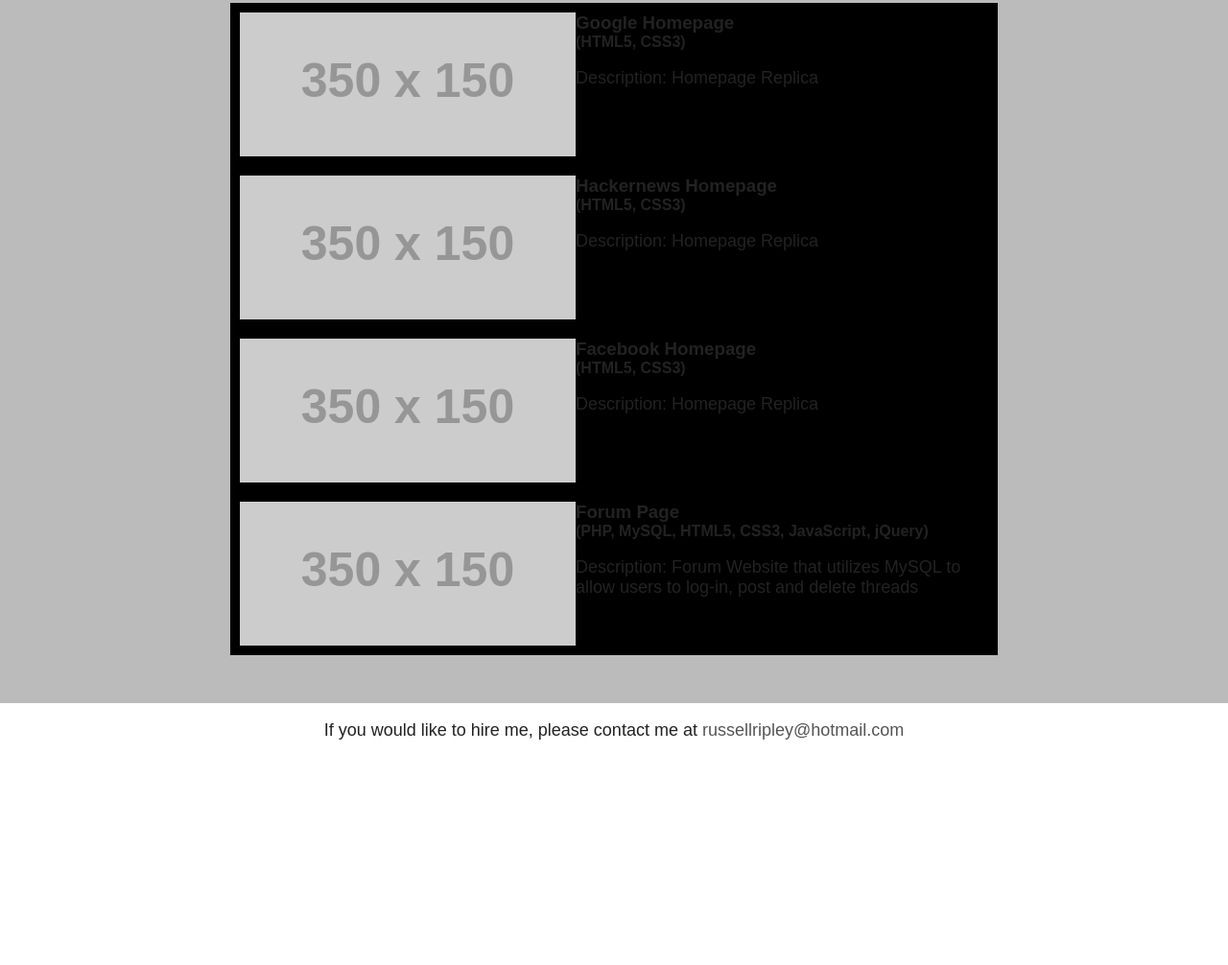
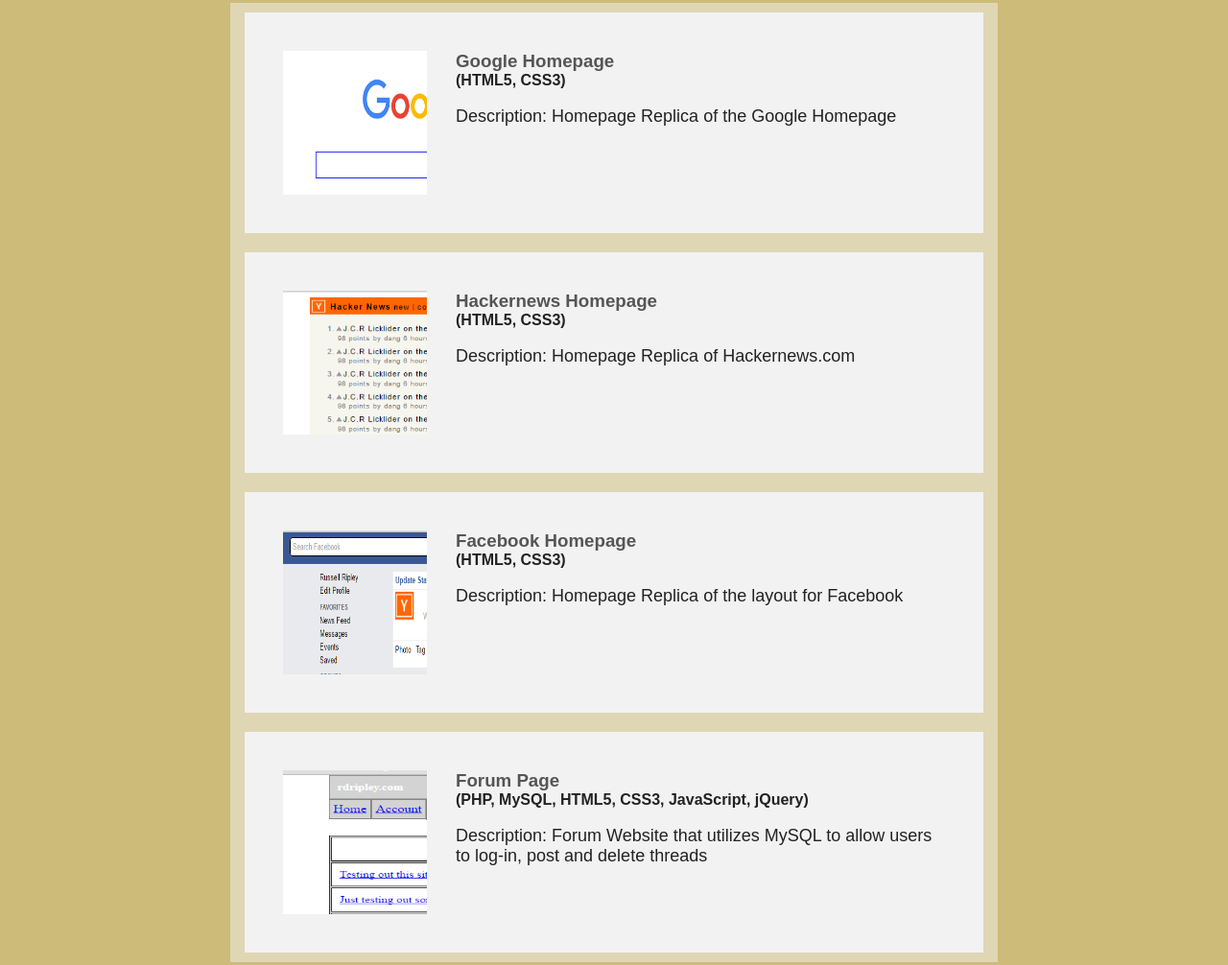
Before and after one commit to DrDoomsday/rdripley.com, a plain HTML site: page index.html in a window 1280 px wide. Shown: the part 845-1851 px from the top of the page at 96% size. Before the commit the page ends 1635 px from the top, so only its background shows below. Drawn offline with Linux system fonts and the light colour scheme; placeholder pictures from the web are drawn by us.

Commit message:
sync changes on server with local directory

```diff
--- a/index.html
+++ b/index.html
@@ -9,9 +9,9 @@
 			<h2>Full-Stack Web Developer living in Phoenix, Arizona</h2>
 			<h3>Striving to write high quality code that adapts to change</h3>
 			<nav>
-				<a href="#">LinkedIn</a>
-				<a href="#">Github</a>
-				<a href="#">Projects</a>
+				<a href="https://www.linkedin.com/in/russ-ripley-7718bb10b">LinkedIn</a>
+				<a href="https://github.com/DrDoomsday">Github</a>
+				<a href="#projects">Projects</a>
 				<a href="#">Email</a>
 			</nav>
 		</section>
@@ -23,29 +23,37 @@
 		<article>
 			<p>If you would like to hire me, please contact me at <a href="mailto:russellripley@hotmail.com">russellripley@hotmail.com</a></p>
 		</article>
-		<section id="projects">
+		<section id="projects"> <A NAME="#projects">
 			<div class="fixed-width-container">
 				<div class="project">
-					<img src="http://placehold.it/350x150">
-					<h3>Google Homepage</h3>
+					<img src="google-mock-up.png" class="project-images">
+					<h3>
+						<a href="http://rdripley.com/google.html">Google Homepage</a>
+					</h3>
 					<h4>(HTML5, CSS3)</h4>
-					<p>Description: Homepage Replica</p>
+					<p>Description: Homepage Replica of the Google Homepage</p>
 				</div>
 				<div class="project">
-					<img src="http://placehold.it/350x150">
-					<h3>Hackernews Homepage</h3>
+					<img src="hackernews-mock-up.png" class="project-images">
+					<h3>
+						<a href="http://rdripley.com/hackernews.html">Hackernews Homepage</a>
+					</h3>
 					<h4>(HTML5, CSS3)</h4>
-					<p>Description: Homepage Replica</p>
+					<p>Description: Homepage Replica of Hackernews.com</p>
 				</div>
 				<div class="project">
-					<img src="http://placehold.it/350x150">
-					<h3>Facebook Homepage</h3>
+					<img src="facebook-mock-up.png" class="project-images">
+					<h3>
+						<a href="http://rdripley.com/facebook-mock-up.html">Facebook Homepage</a>
+					</h3>
 					<h4>(HTML5, CSS3)</h4>
-					<p>Description: Homepage Replica</p>
+					<p>Description: Homepage Replica of the layout for Facebook</p>
 				</div>
 				<div class="project">
-					<img src="http://placehold.it/350x150">
-					<h3>Forum Page</h3>
+					<img src="forum-project.png" class="project-images">
+					<h3>
+						<a href="http://rdripley.com/forum/">Forum Page</a>
+					</h3>
 					<h4>(PHP, MySQL, HTML5, CSS3, JavaScript, jQuery)</h4>
 					<p>Description: Forum Website that utilizes MySQL to allow users to log-in, post and delete threads</p>
 				</div>
--- a/styles.css
+++ b/styles.css
@@ -28,7 +28,7 @@
 	margin: 18px 0;
 }
 #header {
-	background-color: #444;
+	background-color: #662200;
 	padding: 100px 20px;
 	color: #cccccc;
 	border-bottom: 30px solid #333;
@@ -54,19 +54,29 @@
 	margin: 0 auto;
 	width: 800px;
 	text-align: left;
+	background-color: #AAA;
 }
 #info {
 	background-color: #CCC;
 }
 #projects {
-	background-color: #BBB;
-	border-top: 30px solid #999;
+	background-color: #CDBB79;
+	border-top: 30px solid #333;
+	border-bottom: 10px solid #333;
 }
 #projects img {
 	float: left;
 }
 .project {
 	overflow: auto;
-	padding: 10px;
-	background-color: #000;
+	padding: 40px 40px;
+	background-color: #F2F2F2;
+	border-width: 10px 15px 10px 15px;
+	border-style: solid;
+	border-color: rgba(205, 187, 121, 0.5);
 }
+.project-images {
+	padding-right: 30px;
+	height: 150px;
+	width: 150px;
+}
```
